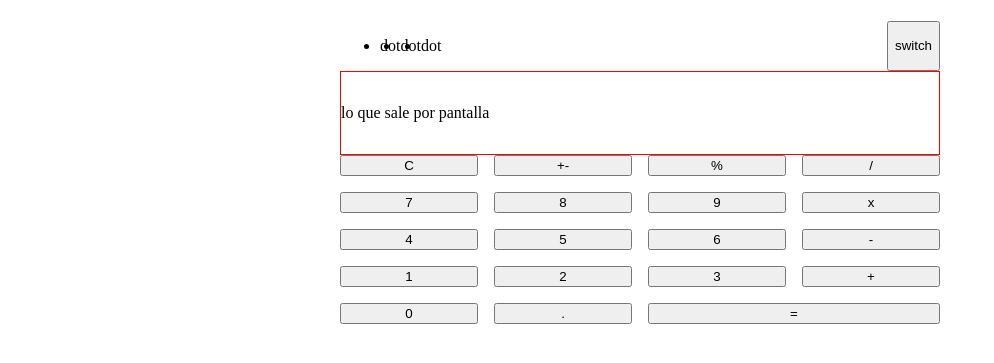
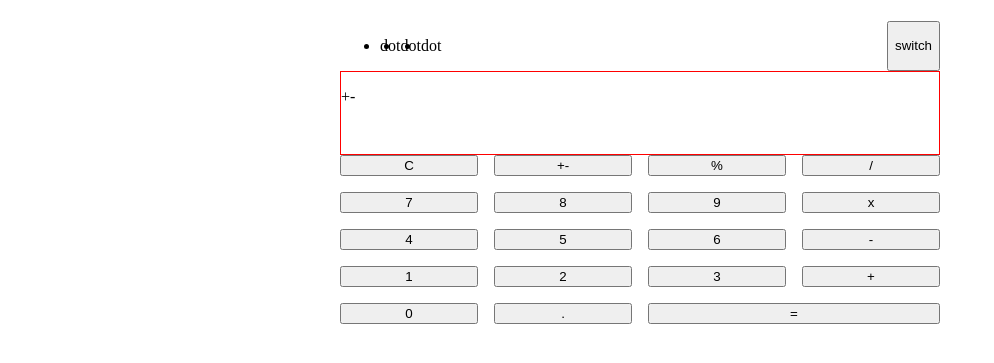
Before and after one commit to Joelmarfas/Calculator, a plain HTML site: page index.html in a window 1280 px wide. Both pictures are taken after a click on the button "+-". Shown: the part 59-422 px from the top of the page, without its empty margins (0-994 px from the left). Drawn offline with Linux system fonts and the light colour scheme.

Commit message:
display screen

```diff
--- a/index.html
+++ b/index.html
@@ -22,7 +22,7 @@
     </section>
     <!-- output -->
     <section class="output">
-      <p>lo que sale por pantalla</p>
+
     </section>
     <!-- main -->
     <main class="grid-wrapper">
--- a/main.js
+++ b/main.js
@@ -1,10 +1,15 @@
 var btns = document.querySelectorAll(".btn");
 btns.forEach(btn=>btn.addEventListener("click", operations))
-
-/*btns.addEventListener("click", operations);*/
 
 function operations (event){
     let value = event.target.value
     event.preventDefault()
-    console.log(value)
+
+
+    let output = document.querySelector(".output")
+    let span = document.createElement("span")
+    span.textContent = value
+    output.append(span)
+
+    console.log(span)
 }
--- a/styles.css
+++ b/styles.css
@@ -14,6 +14,7 @@
 }
 
 .output {
+    display: flex;
     height: 50px;
     padding: 1rem 0;
     border: 1px solid red;
```
